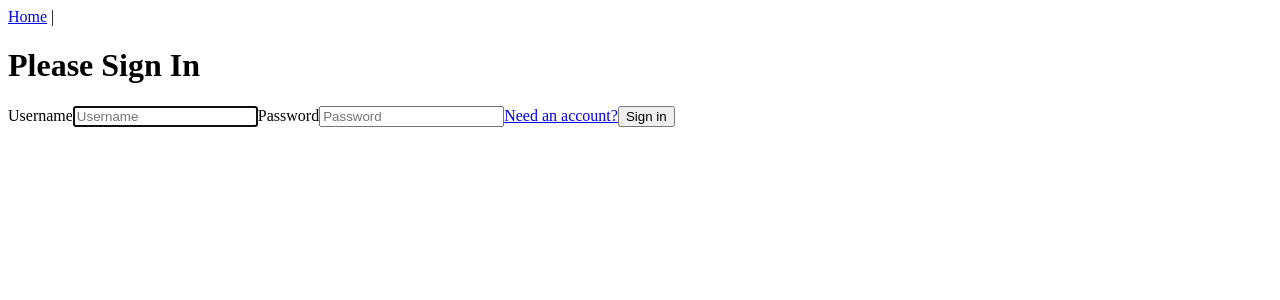
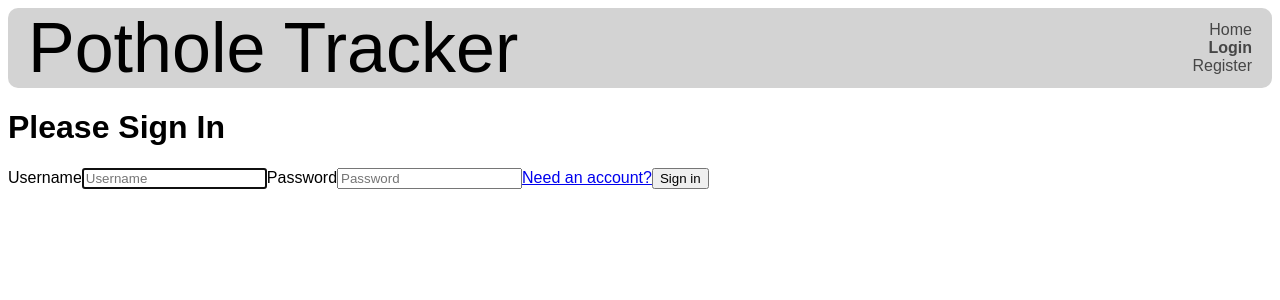
Before and after one commit to willsummy/TE-FinalCapstone, a Vue app in the folder vue/: page /login in a window 1280 px wide. Shown: the top 300 px of the page. Built offline with nearby package versions, Linux system fonts and the light colour scheme.

Commit message:
Styling App.vue with static header

```diff
--- a/vue/src/App.vue
+++ b/vue/src/App.vue
@@ -1,9 +1,70 @@
 <template>
   <div id="app">
-    <div id="nav">
-      <router-link v-bind:to="{ name: 'home' }">Home</router-link>&nbsp;|&nbsp;
-      <router-link v-bind:to="{ name: 'logout' }" v-if="$store.state.token != ''">Logout</router-link>
+    <div id="header">
+      <div id="title">Pothole Tracker</div>
+      <div id="nav">
+        <router-link id='homelink' class="routerlink" v-bind:class="{ bold: $route.path == '/' }" v-bind:to="{ name: 'home' }">Home</router-link>
+        <router-link id='loginlink' class="routerlink" v-bind:class="{ bold: $route.path == '/login' }" v-bind:to="{ name: 'login' }" v-if="$store.state.token == ''">Login</router-link>
+        <router-link id='registerlink' class="routerlink" v-bind:class="{ bold: $route.path == '/register' }" v-bind:to="{ name: 'register' }" v-if="$store.state.token == ''">Register</router-link>
+        <router-link id='logoutlink' class="routerlink" v-bind:to="{ name: 'logout' }" v-if="$store.state.token != ''">Logout</router-link>
+      </div>
     </div>
-    <router-view />
+    <div>
+      <router-view />
+    </div>
+
   </div>
 </template>
+
+<script>
+export default {
+}
+</script>
+
+<style>
+
+body {
+  font-family: sans-serif;
+}
+
+div#app, div#nav {
+  display: flex;
+  flex-direction: column;
+
+}
+
+div#header {
+  display: flex;
+  flex-direction: row;
+  justify-content: space-between;
+
+  align-items: center;
+  background-color: lightgrey;
+  border-radius: 10px;
+}
+
+div#nav {
+  padding-right: 20px;
+  align-items: flex-end;
+}
+
+div#nav > .routerlink {
+  text-decoration: none;
+  color: rgb(70, 70, 70);
+
+}
+
+div#nav > .routerlink:hover {
+  font-size: 120%;
+}
+
+div#title {
+  font-size: 70px;
+  padding-left: 20px;
+}
+
+.routerlink.bold {
+  font-weight: bold;
+}
+
+</style>
```
